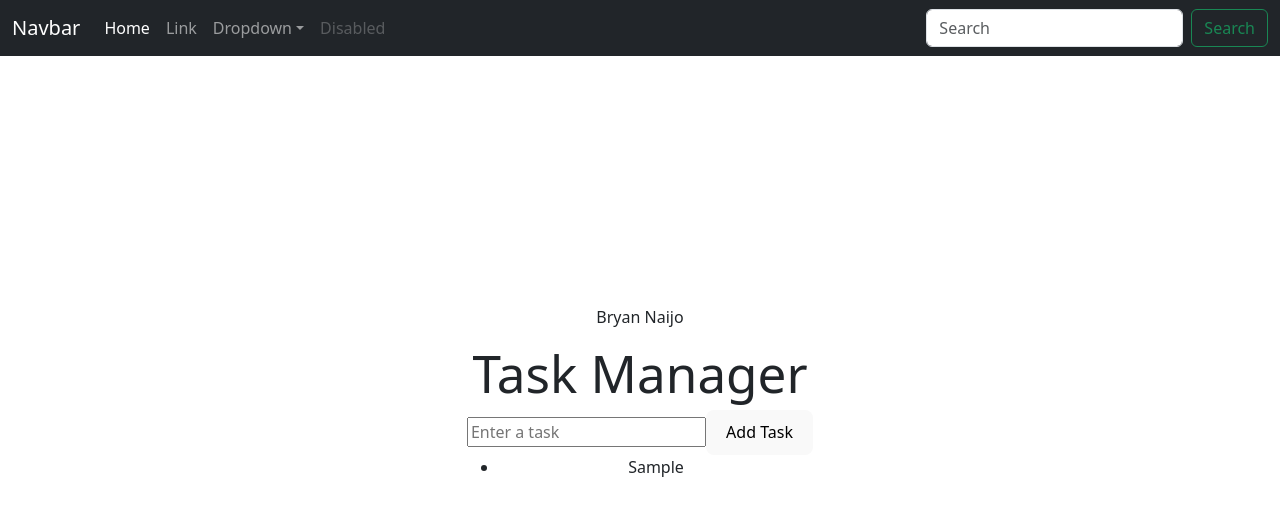
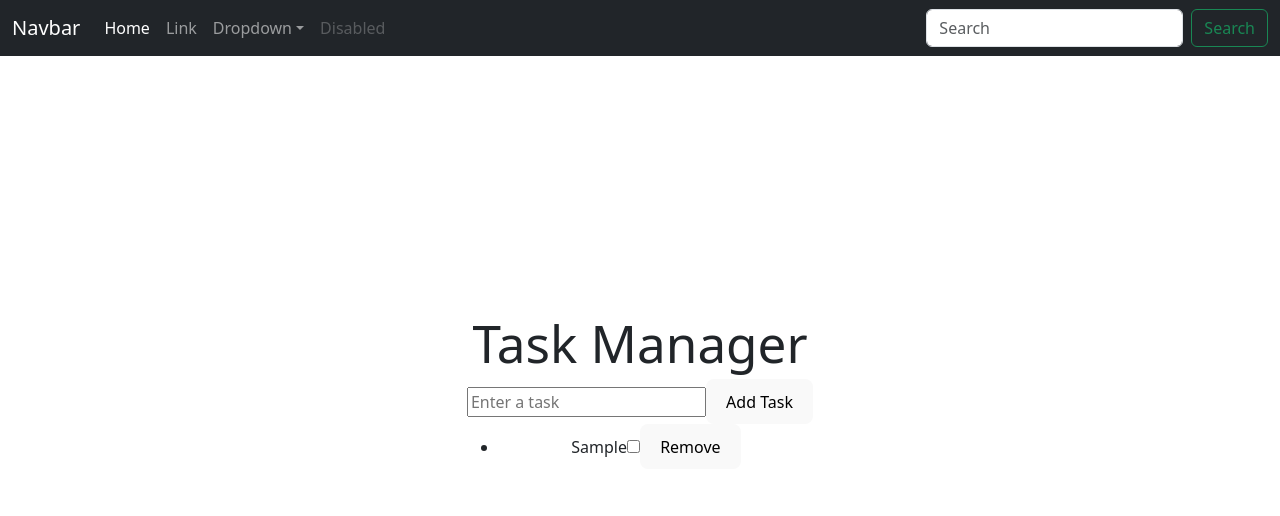
Before and after one commit to benjaminmesser/2024MRUHacks, a React (Vite) app in the folder mruhacks/: page / in a window 1280 px wide. Both pictures are taken after typing "Sample" into the empty fields and a click on the button "Add Task". Shown: the top 516 px of the page. Built offline with nearby package versions, Linux system fonts and the light colour scheme.

Commit message:
Added check boxes and remove tasks

```diff
--- a/mruhacks/src/App.jsx
+++ b/mruhacks/src/App.jsx
@@ -7,7 +7,6 @@ function App() {
     <>
       <div>
         <Navbar />
-        <p>Bryan Naijo</p>
         <TaskManager />
       </div>
     </>
--- a/mruhacks/src/Components/TaskManager.jsx
+++ b/mruhacks/src/Components/TaskManager.jsx
@@ -10,9 +10,23 @@ const TaskManager = () => {
 
   const handleAddTask = () => {
     if (task.trim()) {
-      setTasks([...tasks, task]);
+      setTasks([...tasks, { text: task, completed: false, completionTime: null }]);
       setTask('');
     }
+  };
+
+  const handleCheckboxChange = (index) => {
+    const updatedTasks = tasks.map((t, i) =>
+      i === index
+        ? { ...t, completed: !t.completed, completionTime: !t.completed ? new Date().toLocaleString() : null }
+        : t
+    );
+    setTasks(updatedTasks);
+  };
+
+  const handleRemoveTask = (index) => {
+    const updatedTasks = tasks.filter((_, i) => i !== index);
+    setTasks(updatedTasks);
   };
 
   return (
@@ -28,10 +42,21 @@ const TaskManager = () => {
 
       <ul>
         {tasks.map((t, index) => (
-          <li key={index}>{t}</li>
+          <li key={index}>
+            <span style={{ textDecoration: t.completed ? 'line-through' : 'none' }}>
+              {t.text}
+            </span>
+            <input
+              type="checkbox"
+              checked={t.completed}
+              onChange={() => handleCheckboxChange(index)}
+            />
+            <button onClick={() => handleRemoveTask(index)}>Remove</button>
+          </li>
         ))}
       </ul>
     </div>
   );
 };
+
 export default TaskManager;
```
